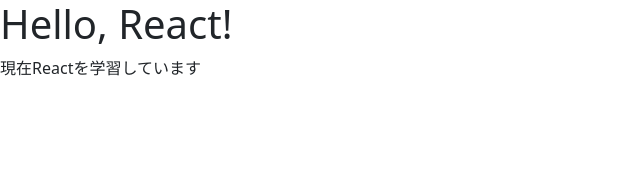
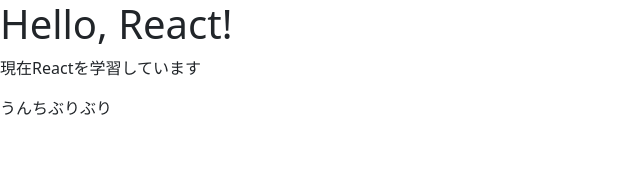
Before and after one commit to akira0716/NeoReversi2, a React app: page / in a window 1280 px wide. Shown: the top 186 px of the page, without its empty margins (0-640 px from the left). Built offline with nearby package versions, Linux system fonts and the light colour scheme; the HTML template or start-up script is replaced by a standard one.

Commit message:
Update App.jsx

```diff
--- a/src/App.jsx
+++ b/src/App.jsx
@@ -5,6 +5,7 @@
     <>
       <h1>Hello, React!</h1>
       <p>現在Reactを学習しています</p>
+      <p>うんちぶりぶり</p>
     </>
   );
 };
```
